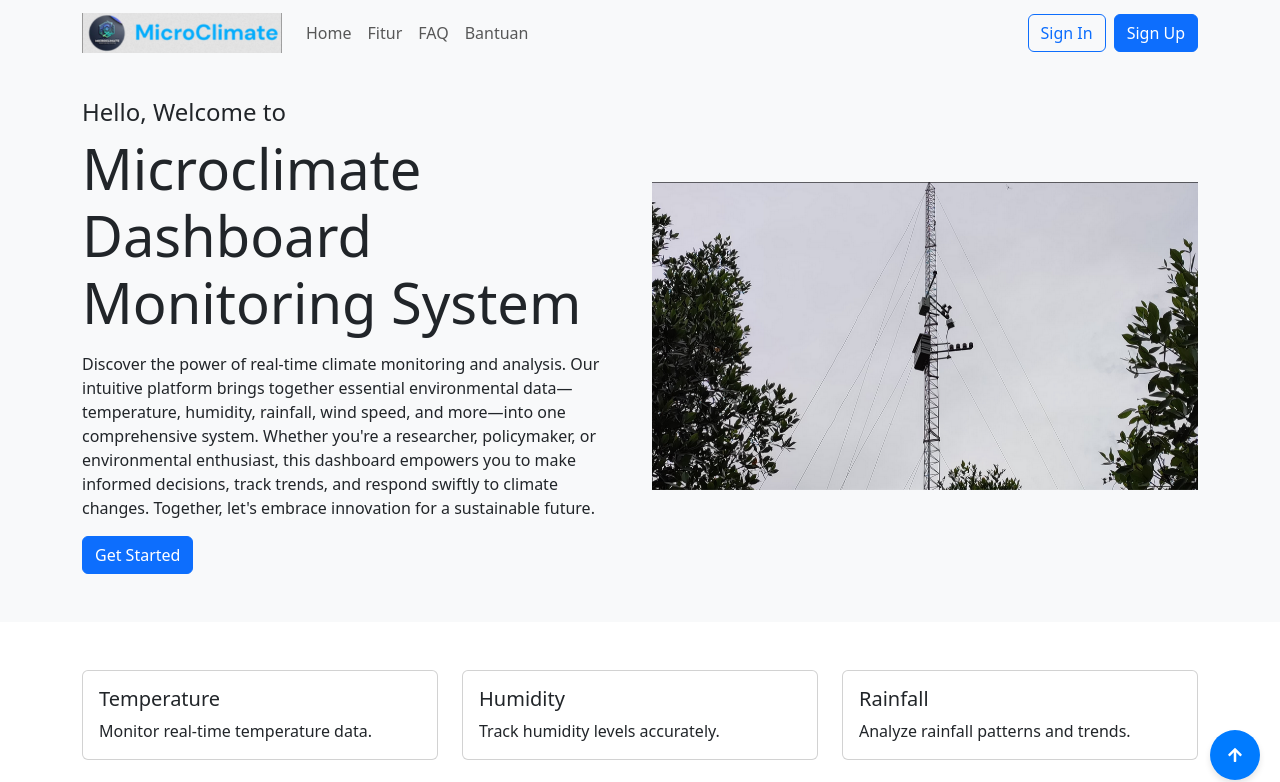
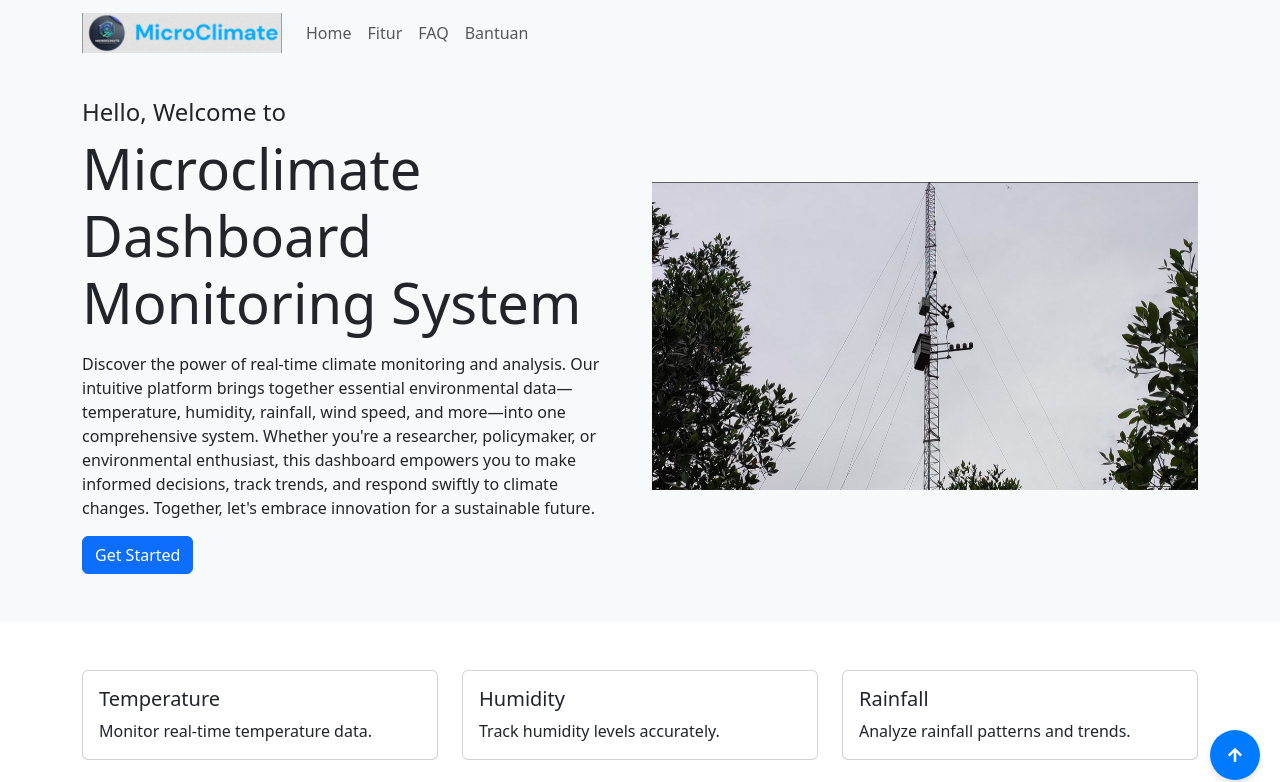
Before and after one commit to ImamAriadi2022/web-iot, a React (Create React App) app in the folder iot/: page / in a window 1280 px wide. Shown: the top 782 px of the page. Built offline with nearby package versions, Linux system fonts and the light colour scheme.

Commit message:
update station 1

```diff
--- a/iot/src/components/Navbar.js
+++ b/iot/src/components/Navbar.js
@@ -28,15 +28,6 @@ const CustomNavbar = () => {
             <Nav.Link as={Link} to="/help">Bantuan</Nav.Link>
           </Nav>
 
-          {/* Tombol Sign In dan Sign Up di sebelah kanan */}
-          <Nav>
-            <Button variant="outline-primary" as={Link} to="/signin" className="me-2">
-              Sign In
-            </Button>
-            <Button variant="primary" as={Link} to="/signup">
-              Sign Up
-            </Button>
-          </Nav>
         </Navbar.Collapse>
       </Container>
     </Navbar>
--- a/iot/src/components/dashboard/Station1.js
+++ b/iot/src/components/dashboard/Station1.js
@@ -74,9 +74,21 @@ const allData = [
 
 const Station1 = () => {
   const [filter, setFilter] = useState('1d');
+  // const [allData, setAllData] = useState([]);
   const [filteredData, setFilteredData] = useState([]);
   const [chartData, setChartData] = useState([]);
 
+
+    // Fungsi untuk mengambil data dari API
+    // const fetchData = async () => {
+    //   try {
+    //     const response = await fetch('https://example.com/api/environment-data'); // Ganti dengan URL API Anda
+    //     const data = await response.json();
+    //     setAllData(data); // Simpan data dari API ke state
+    //   } catch (error) {
+    //     console.error('Error fetching data:', error);
+    //   }
+    // };
   // Fungsi untuk memfilter data berdasarkan waktu
   const handleFilterChange = (filterType) => {
     setFilter(filterType);
@@ -279,17 +291,19 @@ const Station1 = () => {
                   </div>
                 </>
               ) : (
-                <p className="text-center" style={{ color: '#007bff' }}>No data available for the selected filter</p>
+                <p className="text-center" style={{ color: '#007bff' }}>Alat sedang rusak</p>
               )}
             </div>
           </Col>
 
+          {/* ini buat maps */}
           <Col md={6}>
             <div style={{ backgroundColor: '#ffffff', padding: '20px', borderRadius: '10px', boxShadow: '0 0 15px rgba(0, 0, 0, 0.1)' }}>
               <h4 style={{ color: '#007bff' }}>Location</h4>
               <iframe src="https://www.google.com/maps/embed?pb=!4v1742927582633!6m8!1m7!1semWwMLjxPNBvkFSf0-d_fQ!2m2!1d-5.570831564383814!2d105.240617222604!3f101.32!4f28.680000000000007!5f0.42518105702959824" style={{ width: '100%', height: '300px', border: 0 }} allowFullScreen="" loading="lazy" referrerPolicy="no-referrer-when-downgrade"></iframe>
             </div>
           </Col>
+          {/* ini buat maps */}
         </Row>
 
         <Row className="mt-5">
```
